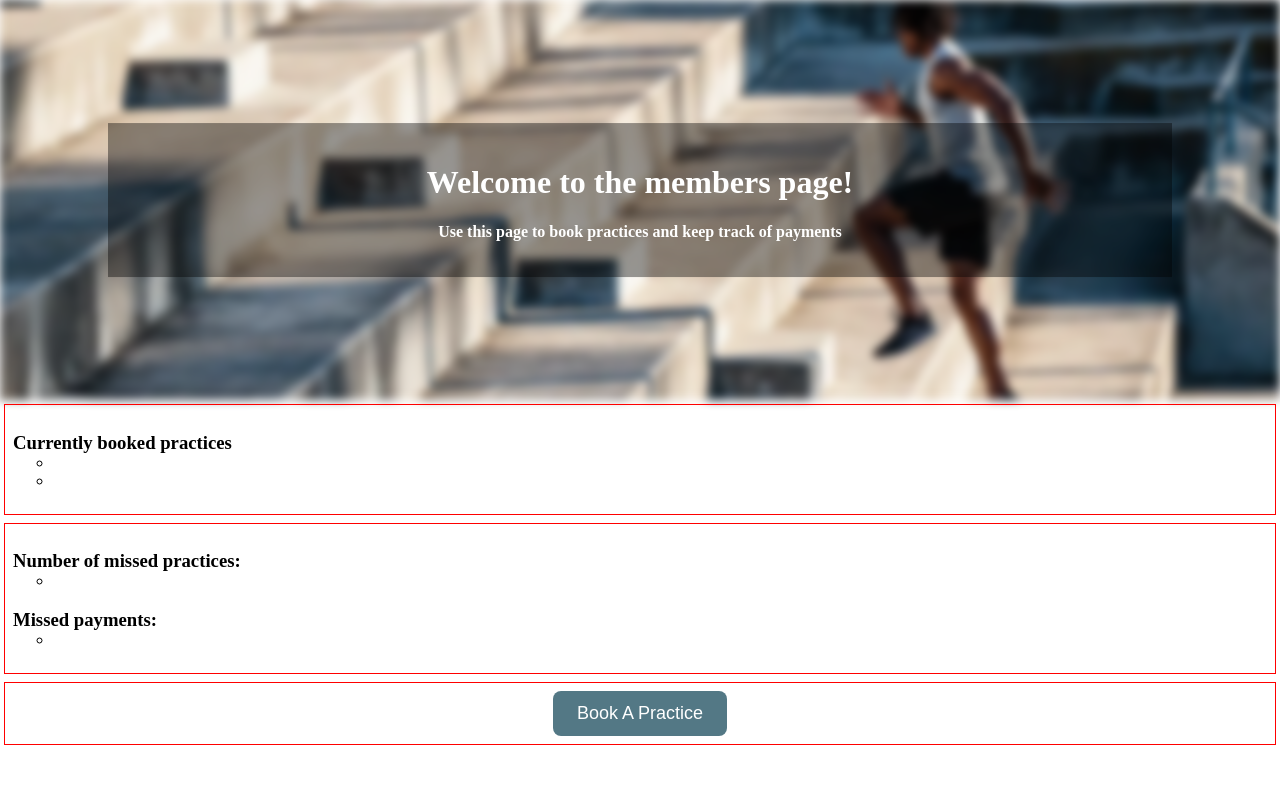
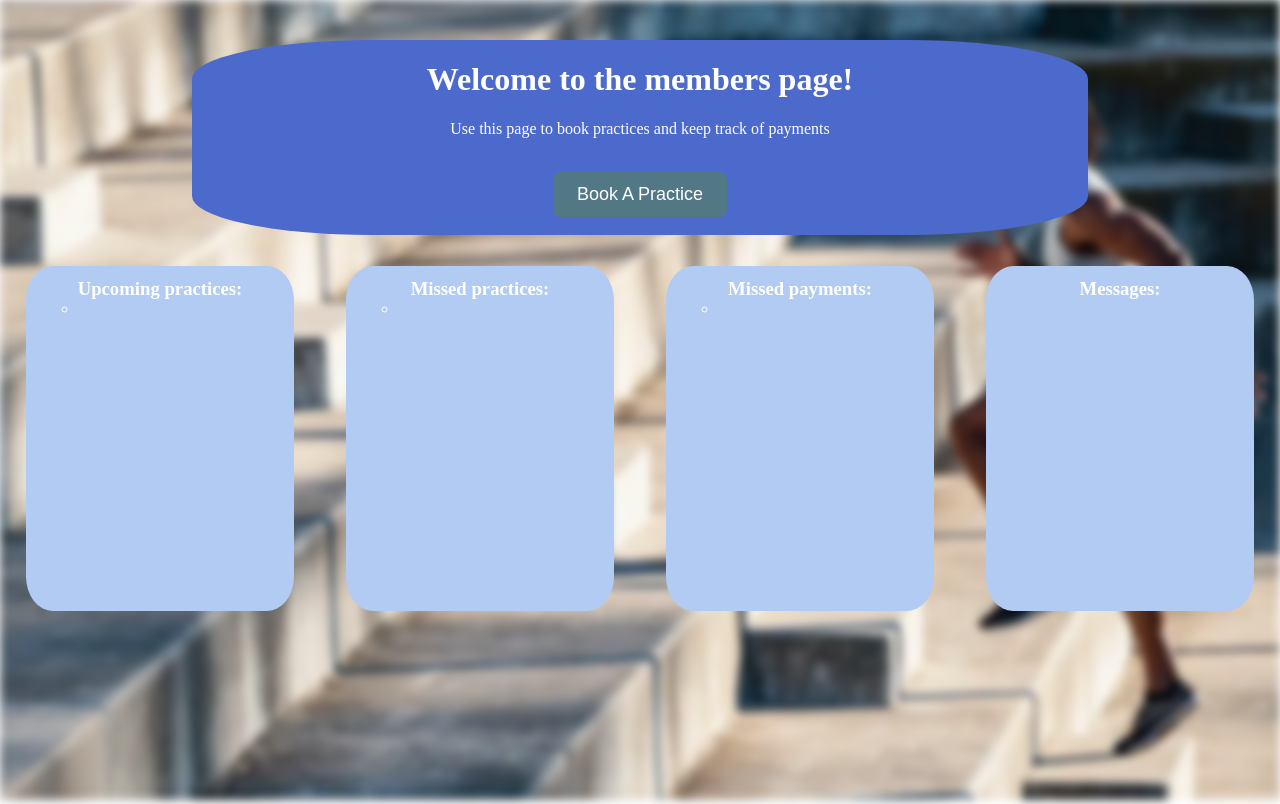
Before and after one commit to Wejd-Jabour/Recreational-Club-Membership, a plain HTML site: page Member Page/memberHome.html in a window 1280 px wide. Drawn offline with Linux system fonts and the light colour scheme.

Commit message:
remade memberHome

```diff
--- a/Member Page/memberHome.html
+++ b/Member Page/memberHome.html
@@ -8,40 +8,55 @@
     <script src='memberPage.js'></script>
 </head>
 <body>
-    <div class="main">
 
-        <img class="bg-img-members" style="width: 100%; height: 50vh; object-fit: cover;" src="./exercise.webp">
 
-        <div style="height: 5%; border: none; padding: none; margin: none;">
-            <!-- <img class="bg-img-members" style="width: 100%; height: 50vh; object-fit: cover;" src="./exercise.webp"> -->
-            <div class="bg-text">
+    <div class="main-container">
+
+        <img class="bg-img main-container" src="exercise.webp">
+
+        <div id="welcome-container">
+            <div id="welcome-txt">
                 <h1>Welcome to the members page!</h1>
                 <p>Use this page to book practices and keep track of payments</p>
-            </div>
-        </div>
-        <!-- <div class="bg-img"></div> -->
 
-        <div class="section-containers">
-            <h3 style="margin-bottom: 0;">Currently booked practices</h3>
-            <ul style="margin-top: 0;">
-                <li></li>
-                <li></li>
-            </ul>
+                <button class="btn-open-popup" onclick="togglePopup()">Book A Practice</button>
+
             </div>
 
-        <div class="section-containers">
-            <h3 style="margin-bottom: 0;">Number of missed practices:</h3>
-            <ul style="margin-top: 0;">
-                <li></li>
-            </ul>
-            <h3 style="margin-bottom: 0;">Missed payments:</h3>
+        </div>
+
+        <div class="sections-container">
+
+            <div class="section-container">
+                <h3 style="margin-top: 0; margin-bottom: 0;">Upcoming practices:</h3>
                 <ul style="margin-top: 0;">
                     <li></li>
                 </ul>
             </div>
 
-        <div class="section-containers" style="text-align: center;">
-            <button class="btn-open-popup" onclick="togglePopup()">Book A Practice</button>
+            <div class="section-container">
+                <h3 style=" margin-top: 0; margin-bottom: 0;">Missed practices:</h3>
+                <ul style="margin-top: 0;">
+                    <li></li>
+                </ul>
+            </div>
+
+            <div class="section-container">
+                <h3 style="margin-bottom: 0; margin-top: 0;">Missed payments:</h3>
+                <ul style="margin-top: 0;">
+                    <li></li>
+                </ul>
+            </div>
+
+            <div class="section-container">
+                <h3 style="margin-bottom: 0; margin-top: 0;">Messages:</h3>
+
+            </div>
+
+        </div>
+    </div>
+
+
 
     <div id="popupOverlay" class="overlay-container">
         <div class="popup-box">
@@ -59,11 +74,7 @@
 
                 </div>
 
-                        <!-- <label class="form-label" for="name">Username:</label>
-                        <input class="form-input" type="text" placeholder="Enter Your Username" id="name" name="name" required>
 
-                        <label class="form-label" for="email">Email:</label>
-                        <input class="form-input" type="email" placeholder="Enter Your Email" id="email" name="email" required>  -->
 
                 <button class="btn-add-pracs" type="" onclick="addAllPractices()">Add practices</button>
             </form>
@@ -71,22 +82,8 @@
 
         </div>
     </div>
-        </div>
-
-
-    </div>
 
 
 
 </body>
 </html>
-
-<!--
-    - popup form where member can select date for practice(s) and
-    pay for it
-    - maybe add in sections for practices current member has booked, as well as
-    whether they have miseed attendences, missed payments, etc.
-    - any other stuff i can think of
-
-
- -->
--- a/Member Page/memberPage.css
+++ b/Member Page/memberPage.css
@@ -1,52 +1,79 @@
-body {
-    margin: 0px;
-    height: 100vh;
+body, html {
+    height: 100%;
+    padding:0;
+    margin:0;
 }
 
-.main {
-    display: flex;
-    flex-direction: column;
+ul {
+    text-align: left;
+    list-style-type: circle;
+}
+li {
+    padding-left: 1px;
+    text-indent: 1px;
 }
 
-.section-containers {
-    filter: none;
-    /* background-color: lightblue; */
-    border: 1px solid red;
-    /* width: 100%; */
-    /* height: 100dvh; */
-    margin: 0.25em;
-    padding: 0.5em;
+
+.main-container {
+    height: 100%;
+    width: 100%;
+    position: relative;
+    text-align: center;
+    color: white;
+
 }
 
-.bg-img-members {
-    z-index: -10;
-    background-image: url("exercise.webp");
-    filter: blur(5px); -webkit-filter: blur(5px);
-    height: 100%;
-
-    /* Center and scale the image nicely */
+.bg-img {
+    margin: none;
     background-position: center;
     background-repeat: no-repeat;
     background-size: cover;
+    object-fit: cover;
+    filter: blur(5px); -webkit-filter: blur(5px);
 }
 
-.bg-text {
-    background-color: rgb(0,0,0); /* Fallback color */
-    background-color: rgba(0,0,0, 0.4); /* Black w/opacity/see-through */
-    color: white;
-    font-weight: bold;
-    /* border: 3px solid #f1f1f1; */
+#welcome-container {
+    /* border: 1px solid red; */
+    width: 100%;
     position: absolute;
-    top: 25%;
-    left: 50%;
-    transform: translate(-50%, -50%);
-    /* z-index: 1; */
-    width: 80%;
-    padding: 20px;
-    text-align: center;
-  }
+    top: 5%;
+    left: 0;
+    display: flex;
+    justify-content: center;
+}
+
+#welcome-txt {
+    background-color: #4c6acc;
+    width: 70%;
+    border-radius: 20%;
+
+}
+
+.sections-container {
+    /* border: 1px solid red; */
+    position: absolute;
+    top: 30%;
+    left: 0;
+    width: 100%;
+    display: flex;
+    flex-direction: row;
+    justify-content: center;
+}
+
+.section-container {
+    width: 20%;
+    height: 40vh;
+    background-color: #B2CBF2;
+    border-radius: 10%;
+    position: relative;
+    margin: 2%;
+    /* border: 1px solid blue; */
+    padding: 1%;
+}
+
 
 .btn-open-popup {
+    margin-top: 2%; margin-bottom: 2%;
     padding: 12px 24px;
     font-size: 18px;
     background-color: rgb(83, 120, 133);
@@ -117,15 +144,6 @@ body {
     text-align: left;
 }
 
-ul {
-    text-align: left;
-    list-style-type: circle;
-}
-li {
-    padding-left: 1px;
-    text-indent: 1px;
-}
-
 .btn-add-pracs,
 .btn-close-popup {
     padding: 12px 24px;
@@ -155,7 +173,6 @@ li {
     background-color: blue;
 }
 
-/* Keyframes for fadeInUp animation */
 @keyframes fadeInUp {
     from {
         opacity: 0;
@@ -168,7 +185,6 @@ li {
     }
 }
 
-/* Animation for popup */
 .overlay-container.show {
     display: flex;
     opacity: 1;
```
Lines whose indentation alone changed are shown as unchanged.
